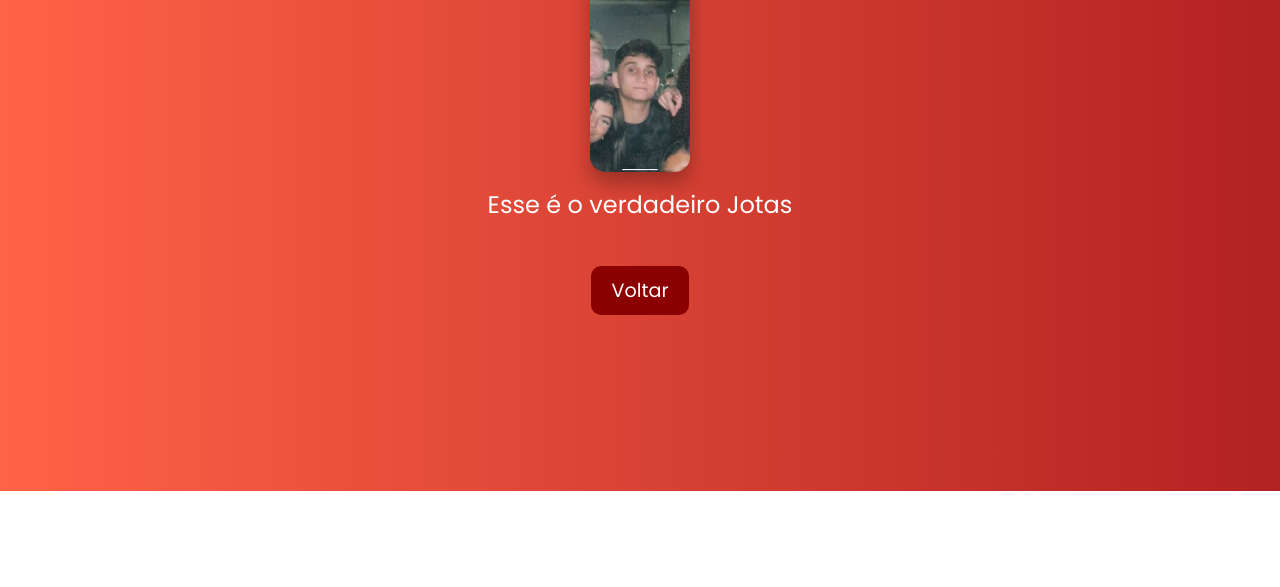
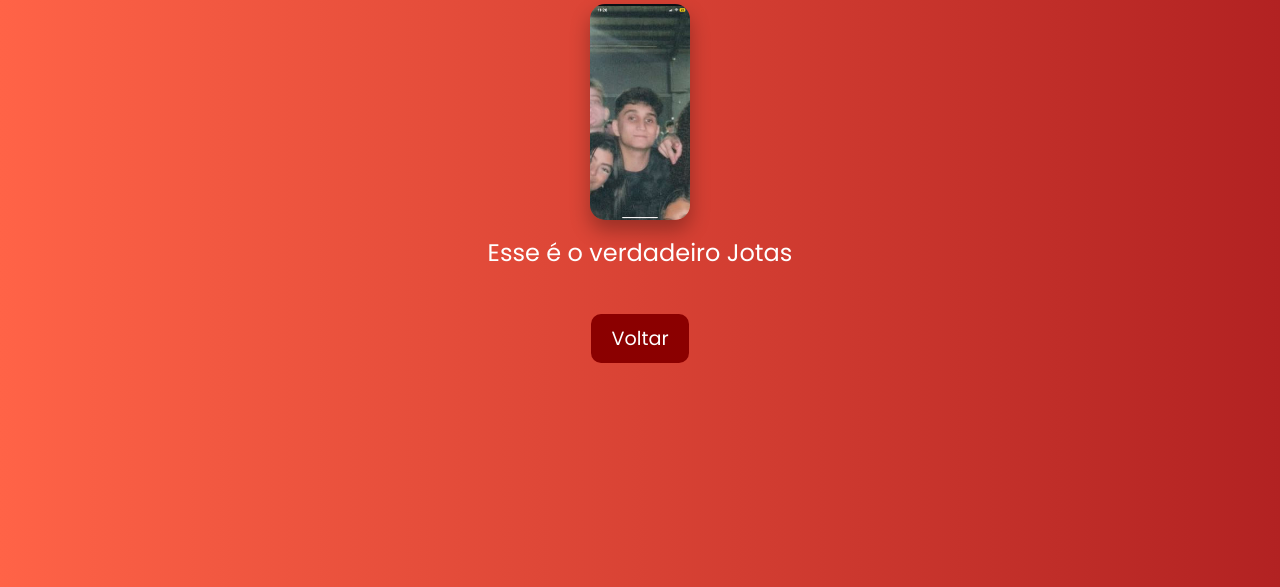
Before and after one commit to andrecaillaux749/Site-teste, a plain HTML site: page pagina-errada.html in a window 1280 px wide. Shown: the part 309-896 px from the top of the page. Before the commit the page ends 800 px from the top, so only its background shows below. Drawn offline with Linux system fonts and the light colour scheme.

Commit message:
Update pagina-errada.html

```diff
--- a/pagina-errada.html
+++ b/pagina-errada.html
@@ -11,13 +11,12 @@
             text-align: center;
             background: linear-gradient(to right, #FF6347, #B22222);
             color: white;
-            margin: 0;
-            padding: 0;
-            display: flex;
+           display: flex;
             flex-direction: column;
             justify-content: center;
             align-items: center;
-            height: 100vh;
+            min-height: 100vh;
+            padding: 40px 20px;
         }
         h1 {
             font-size: 2rem;
```
